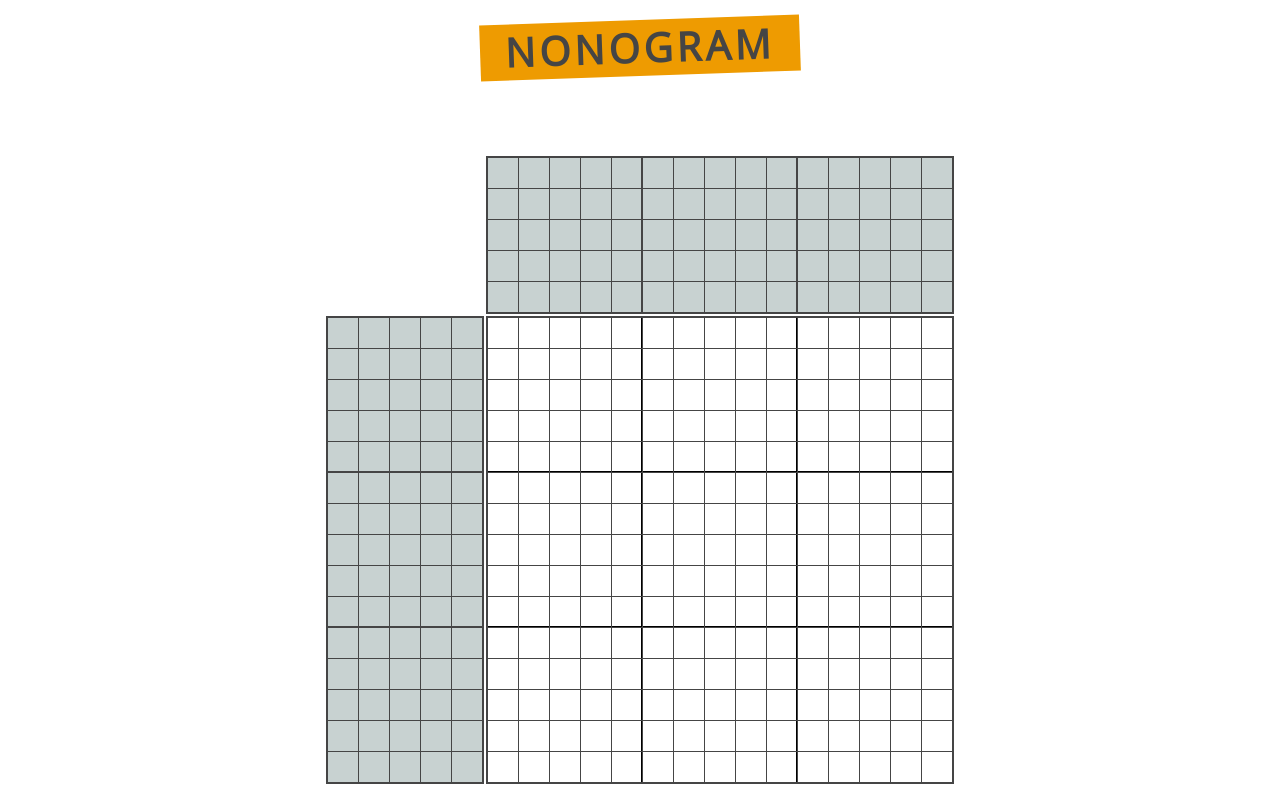
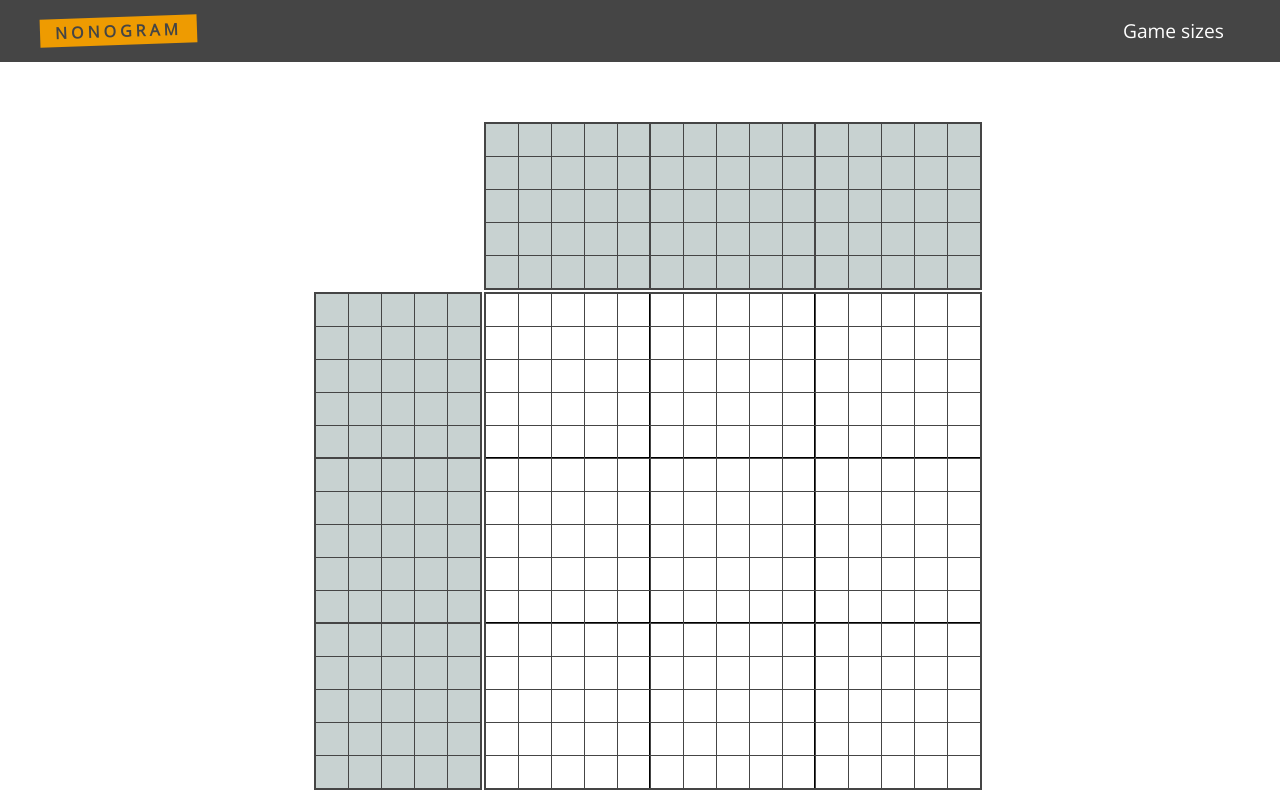
Before and after one commit to hannakulikowska/nonograms, a website built with Vite: page nonograms/index.html in a window 1280 px wide. Built offline with nearby package versions, Linux system fonts and the light colour scheme.

Commit message:
feat: add header menu

```diff
--- a/nonograms/src/js/game.module.js
+++ b/nonograms/src/js/game.module.js
@@ -1,5 +1,9 @@
-import { topNumGrid, leftNumGrid, gameGrid } from "./page.module";
+// import { topNumGrid, leftNumGrid, gameGrid } from "./page.module";
 import { createElement } from "./page.module";
+
+let topNumGrid;
+let leftNumGrid;
+let gameGrid;
 
 export function createGameFields(size) {
   // Get `color-main` value
@@ -42,3 +46,14 @@ export function createGameFields(size) {
     );
   }
 }
+
+export function createGameWrapper(parentElement) {
+  const gameWrapper = createElement(
+    "div",
+    "main-content__game game",
+    parentElement
+  );
+  topNumGrid = createElement("div", "game__top-num-grid", gameWrapper);
+  leftNumGrid = createElement("div", "game__left-num-grid", gameWrapper);
+  gameGrid = createElement("div", "game__game-grid", gameWrapper);
+}
--- /dev/null
+++ b/nonograms/src/js/header.module.js
@@ -0,0 +1,11 @@
+import { createElement } from "./page.module";
+
+export let menu;
+
+export function createHeader(parentElement) {
+  const header = createElement("div", "header", parentElement, null, true);
+  const headerWrapper = createElement("div", "header__wrapper", header);
+
+  createElement("h1", "header__title", headerWrapper, "Nonogram");
+  menu = createElement("menu", "header__menu menu", headerWrapper);
+}
--- /dev/null
+++ b/nonograms/src/js/menu.module.js
@@ -0,0 +1,36 @@
+import { createElement } from "./page.module";
+export let optionsWrapper;
+
+// Menu Item
+
+export function createMenuItem(parentElement, text) {
+  // Menu: Game sizes
+  const menuItem = createElement("li", "menu__item", parentElement);
+  createElement("button", "menu__dropdown-button", menuItem, text);
+  optionsWrapper = createElement("div", "menu__options-wrapper", menuItem);
+}
+
+// Dropdown options
+
+export function createDropdownOptions(parentElement, options) {
+  options.forEach((option, index) => {
+    // labels
+    const label = createElement(
+      "label",
+      "menu__dropdown-option",
+      parentElement,
+      option
+    );
+
+    // radiobuttons in labels
+    const input = createElement("input", "menu__option-input", label);
+    input.setAttribute("type", "radio");
+    input.setAttribute("name", "gameSize");
+    input.setAttribute("value", option); // value depending on option
+
+    if (index === 0) {
+      input.checked = true;
+      console.log(`Game size is 5x5 by default`);
+    }
+  });
+}
--- a/nonograms/src/js/page.module.js
+++ b/nonograms/src/js/page.module.js
@@ -1,33 +1,38 @@
-import { createGameFields } from "./game.module";
+import { createGameFields, createGameWrapper } from "./game.module";
+import {
+  createMenuItem,
+  createDropdownOptions,
+  optionsWrapper,
+} from "./menu.module";
+import { createHeader, menu } from "./header.module";
 
-export { topNumGrid, leftNumGrid, gameGrid };
+export { page };
 
-let topNumGrid;
-let leftNumGrid;
-let gameGrid;
+const page = document.body;
+const gameSizes = ["5x5", "10x10", "15x15"];
 
 export function createPage(size) {
-  document.body.className = "page";
+  size = 15;
 
-  const pageWrapper = createElement(
+  page.className = "page";
+  createHeader(page);
+  createMenuItem(menu, "Game sizes"); // Header Menu: Game sizes
+  createDropdownOptions(optionsWrapper, gameSizes);
+
+  const pageWrapper = createElement("div", "page__wrapper", page);
+
+  const mainContent = createElement("div", "main-content", pageWrapper);
+  createElement(
     "div",
-    "page__wrapper",
-    document.body,
-    null,
-    true
+    "main-content__control-panel control-panel",
+    mainContent
   );
 
-  const header = createElement("div", "header", pageWrapper);
-  createElement("h1", "header__title", header, "Nonogram");
-
-  const gameWrapper = createElement("div", "game", pageWrapper);
-  topNumGrid = createElement("div", "game__top-num-grid", gameWrapper);
-  leftNumGrid = createElement("div", "game__left-num-grid", gameWrapper);
-  gameGrid = createElement("div", "game__game-grid", gameWrapper);
-
-  size = 15;
+  createGameWrapper(mainContent);
   createGameFields(size);
 }
+
+// Create element
 
 export function createElement(
   type,
--- a/nonograms/src/scss/header.module.scss
+++ b/nonograms/src/scss/header.module.scss
@@ -1,19 +1,27 @@
 .header {
+  background-color: $color-main;
+}
+
+.header__wrapper {
   display: flex;
   justify-content: space-between;
   align-items: center;
+  max-width: 1440px;
+  height: auto;
+  margin: 0 auto;
+  padding: 0 40px;
 }
 
 .header__title {
-  font-size: 4rem;
+  font-size: 1em;
   letter-spacing: 4px;
   text-transform: uppercase;
   text-align: center;
   color: $color-main;
   background-color: $color-accent;
   transform: rotate(-2deg);
-  padding: 5px 25px;
-  margin: 0 auto;
+  padding: 5px 15px;
   cursor: default;
   user-select: none;
+  margin: 0;
 }
--- /dev/null
+++ b/nonograms/src/scss/menu.module.scss
@@ -0,0 +1,62 @@
+.header__menu {
+  display: flex;
+  justify-content: flex-end;
+  align-items: center;
+}
+
+.menu__item {
+  list-style-type: none;
+  overflow: hidden;
+
+  &:hover .menu__dropdown-button {
+    background-color: $color-secondary-light;
+  }
+
+  &:hover .menu__options-wrapper {
+    display: block;
+  }
+}
+
+.menu__dropdown-button {
+  font-size: 1.2em;
+  border: none;
+  outline: none;
+  color: $color-white;
+  text-align: center;
+  padding: 20px 16px;
+  background-color: inherit;
+  margin: 0;
+  transition: 0.2s ease-in-out;
+  cursor: pointer;
+}
+
+.menu__options-wrapper {
+  display: none;
+  width: auto;
+  position: absolute;
+  background-color: $color-white;
+  min-width: 133.11px;
+  box-shadow: 0px 8px 16px 0px rgba(0, 0, 0, 0.2);
+  z-index: 1;
+  transition: 0.2s ease-in-out;
+}
+
+.menu__dropdown-option {
+  float: none;
+  color: $color-main;
+  font-size: 1em;
+  padding: 12px 16px;
+  display: block;
+  text-align: left;
+  cursor: pointer;
+  transition: 0.2s ease-in-out;
+
+  &:hover {
+    color: $color-white;
+    background-color: $color-accent;
+  }
+}
+
+.menu__option-input {
+  appearance: none;
+}
--- a/nonograms/src/scss/style.scss
+++ b/nonograms/src/scss/style.scss
@@ -2,15 +2,12 @@
 @import "variables.module";
 @import "header.module";
 @import "game.module";
+@import "menu.module";
 
 * {
   padding: 0;
   margin: 0;
   box-sizing: border-box;
-}
-
-html {
-  font-size: 10px;
 }
 
 .page {
@@ -22,9 +19,22 @@ html {
   max-width: 1440px;
   height: auto;
   margin: 0 auto;
-  padding: 20px 40px;
+  padding: 60px 40px 20px;
   display: flex;
   flex-direction: column;
   justify-content: start;
   gap: 80px;
 }
+
+.main-content {
+  display: flex;
+  justify-content: space-evenly;
+  align-items: center;
+  gap: 15px;
+}
+
+.settings__levels {
+  width: 100px;
+  height: 668px;
+  background-color: $color-main-light;
+}
--- a/nonograms/src/scss/variables.module.scss
+++ b/nonograms/src/scss/variables.module.scss
@@ -8,9 +8,9 @@ $color-main-light: #c8d2d1;
 $color-secondary-dark: #14471e;
 $color-secondary-light: #68904d;
 
-// change value dipending on game size
+// change value depending on game size
 $size-game: 15;
-$size-cell: 30px;
+$size-cell: 32px;
 
 // border
 $border-thickness: 2px;
```
